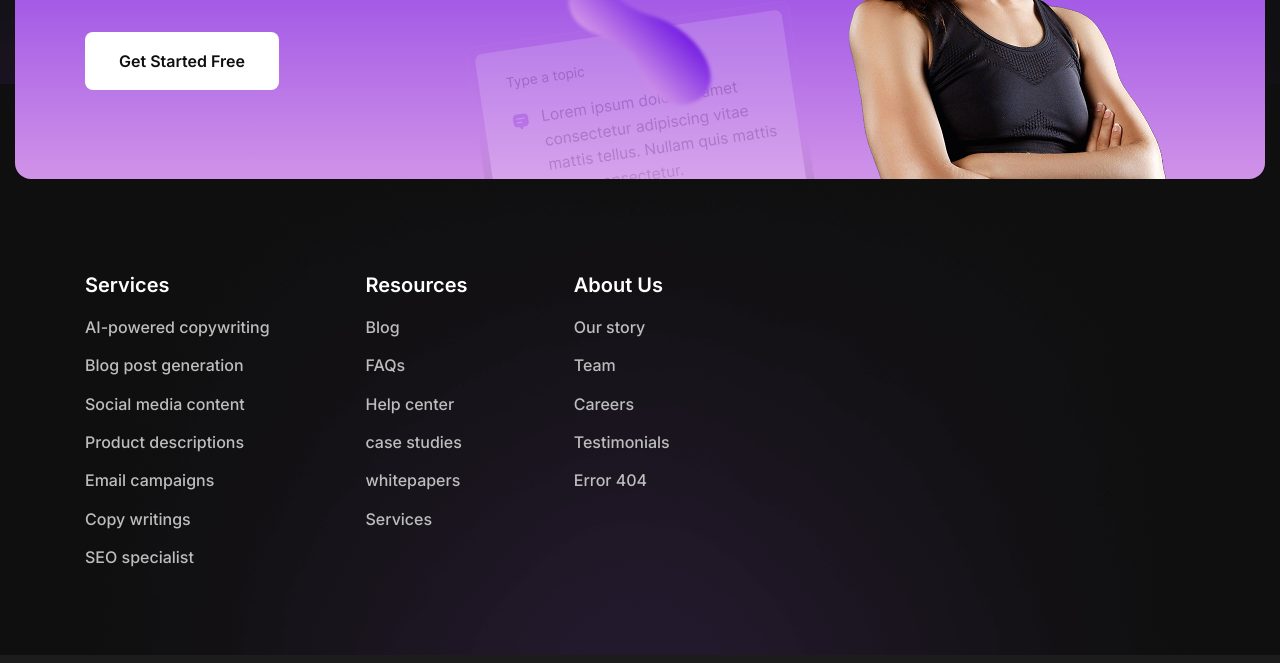
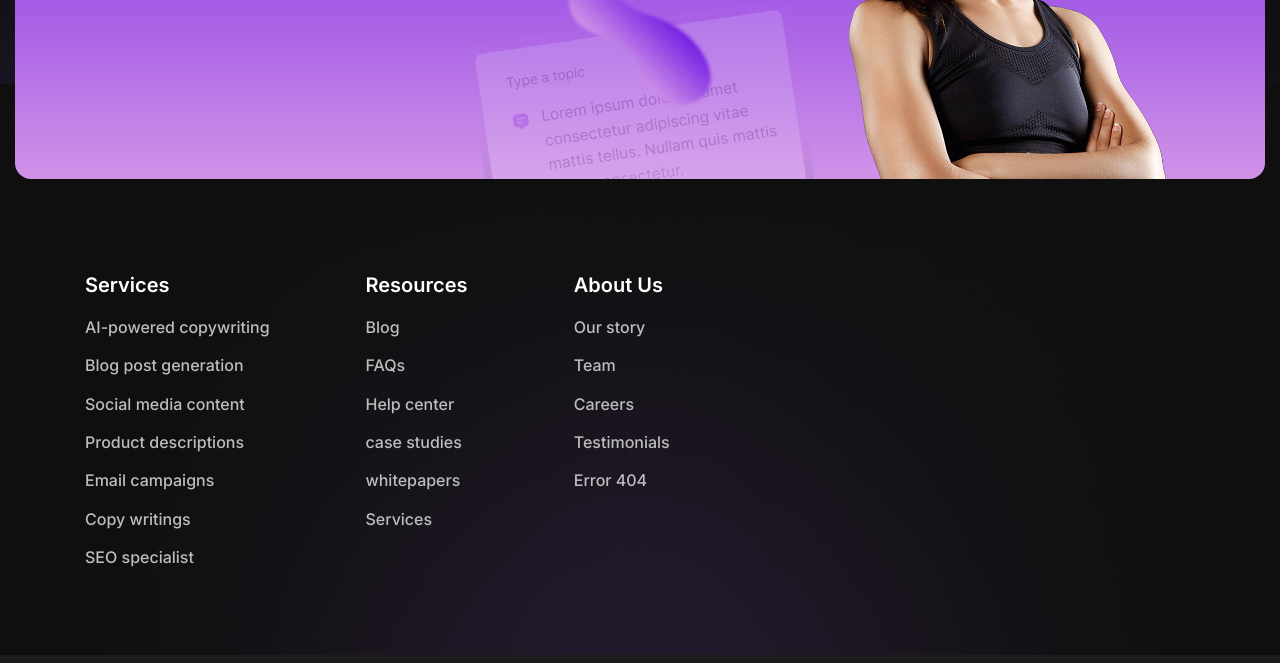
Before and after one commit to vardanagarwal11/GrowEase, a plain HTML site: page about.html in a window 1280 px wide. Shown: the part 3629-4292 px from the top of the page. Drawn offline with nearby package versions, Linux system fonts and the light colour scheme; a script that the page names is missing; files whose address does not match are found by name.

Commit message:
button removed

```diff
--- a/about.html
+++ b/about.html
@@ -628,14 +628,6 @@
 						<div class="cta-one_title-outer">
 							 <h2 class="cta-one_title">Achieve Your Goals with <span>GrowEase</span></h2>
                         <p class="cta-one_subtext"></p>
-                        <div class="cta-one_button">
-                            <a href="register.html" class="template-btn btn-style-three">
-                                <span class="btn-wrap">
-                                    <span class="text-one">Get Started Free</span>
-                                    <span class="text-two">Get Started Free</span>
-                                </span>
-                            </a>
-                        </div>
 						</div>
 					</div>
 					<!-- Column -->
```
Also changed, not shown: contact.html (+1 -8 lines), faq.html (+1 -8 lines), index.html (+1 -8 lines), not-found.html (+1 -8 lines), service-detail.html (+1 -8 lines), services.html (+1 -8 lines), team-detail.html (+1 -8 lines), team.html (+1 -8 lines).
